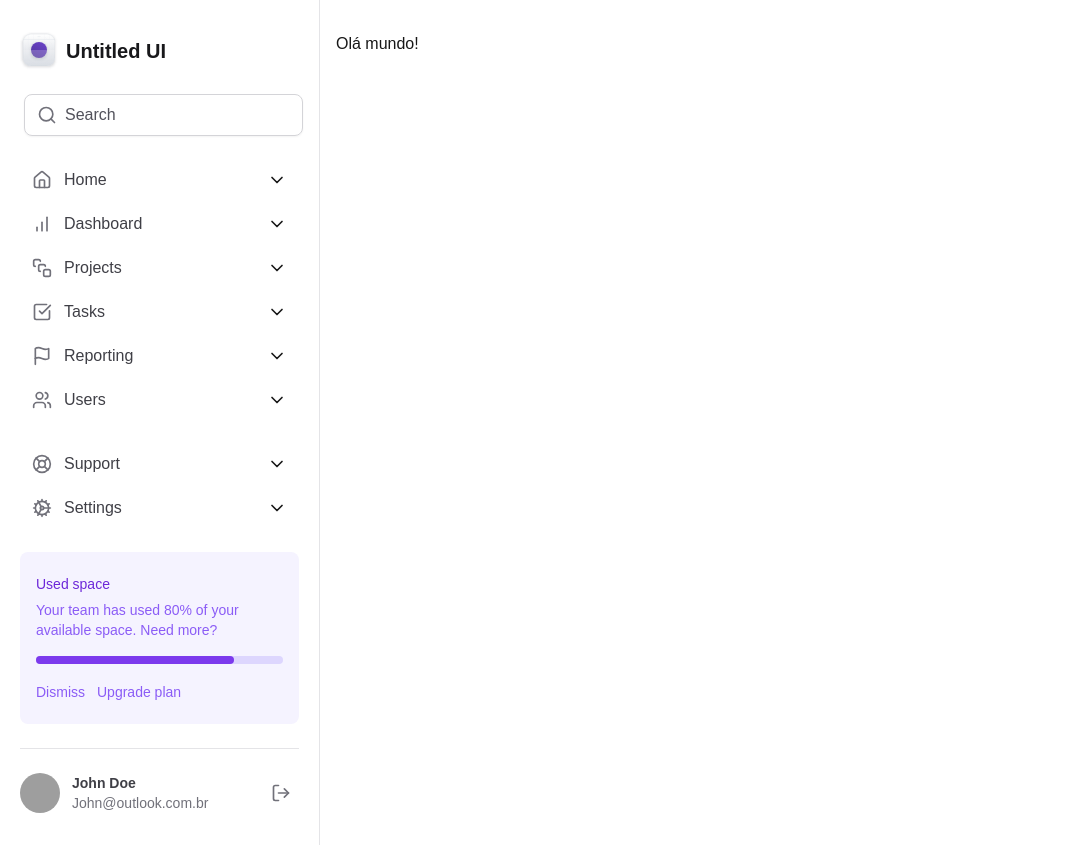
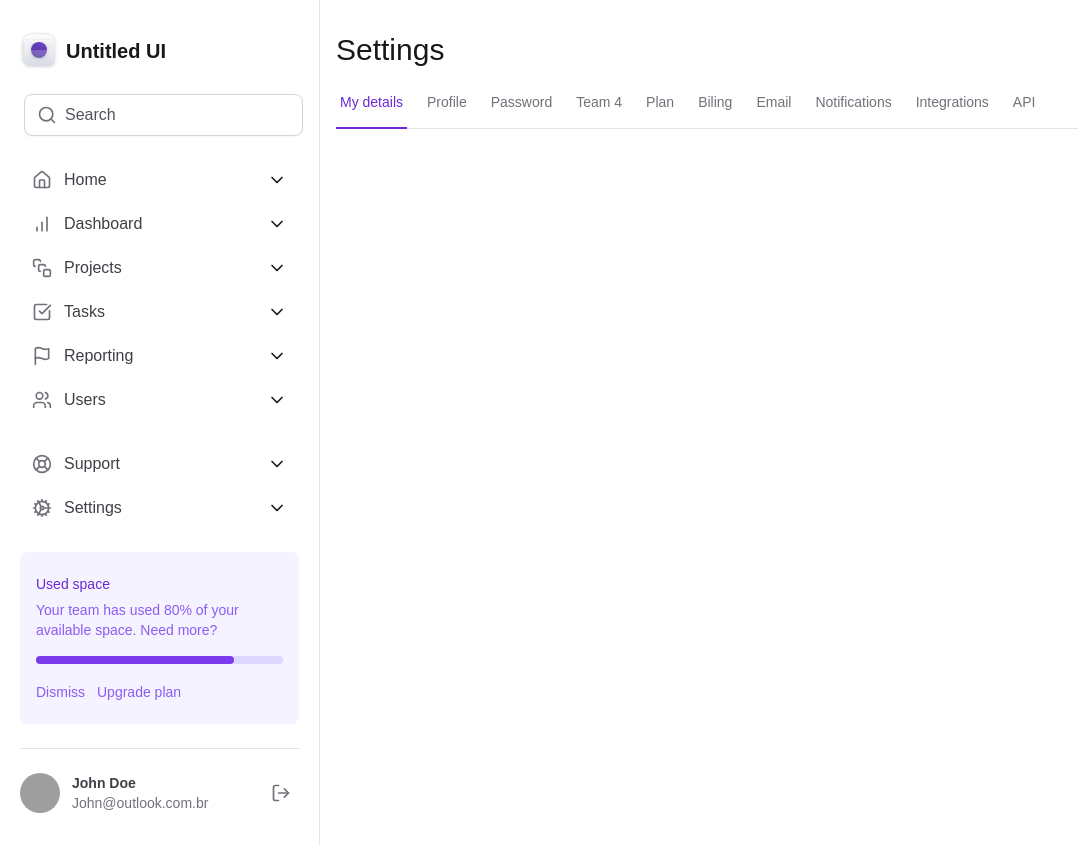
Before and after one commit to DaviSerra/Sidebar, a Next.js app: page / in a window 1280 px wide. Shown: the whole page, without its empty margins (0-1078 px from the left). Built offline with nearby package versions, Linux system fonts and the light colour scheme; grey boxes are pictures that could not be loaded.

Commit message:
feat: implementado seção de tabs

```diff
--- a/package.json
+++ b/package.json
@@ -9,6 +9,7 @@
     "lint": "next lint"
   },
   "dependencies": {
+    "@radix-ui/react-tabs": "^1.1.3",
     "lucide-react": "^0.474.0",
     "next": "15.1.6",
     "react": "^19.0.0",
--- a/src/app/layout.tsx
+++ b/src/app/layout.tsx
@@ -24,7 +24,7 @@
   children: React.ReactNode
 }>) {
   return (
-    <html lang="en">
+    <html className="antialiased" lang="en">
       <body
         className={`${geistSans.variable} ${geistMono.variable} antialiased`}
       >
--- a/src/app/page.tsx
+++ b/src/app/page.tsx
@@ -1,3 +1,10 @@
+import SettingsTabs from '@/components/SettingsTabs'
+
 export default function Home() {
-  return <h1>Olá mundo!</h1>
+  return (
+    <>
+      <h1 className="text-3xl font-medium text-zinc-900">Settings</h1>
+      <SettingsTabs />
+    </>
+  )
 }
--- /dev/null
+++ b/src/components/SettingsTabs/TabItem.tsx
@@ -0,0 +1,27 @@
+'use-client'
+
+import * as Tabs from '@radix-ui/react-tabs'
+
+export interface TabItemProps {
+  value: string
+  title: string
+  isSelected?: boolean
+}
+
+export default function TabItem({
+  value,
+  title,
+  isSelected = false,
+}: TabItemProps) {
+  return (
+    <Tabs.Trigger
+      value={value}
+      className="relative px-1 pb-4 text-sm font-medium text-zinc-500 hover:text-violet-700 data-[state=active]:text-violet-700"
+    >
+      <span>{title}</span>
+      {isSelected && (
+        <div className="absolute -bottom-px left-0 right-0 h-0.5 bg-violet-700" />
+      )}
+    </Tabs.Trigger>
+  )
+}
--- /dev/null
+++ b/src/components/SettingsTabs/index.tsx
@@ -0,0 +1,58 @@
+'use client'
+
+import * as Tabs from '@radix-ui/react-tabs'
+import { useState } from 'react'
+import TabItem from './TabItem'
+
+export default function SettingsTabs() {
+  const [currentTab, setCurrentTab] = useState('tab1')
+
+  return (
+    <Tabs.Root value={currentTab} onValueChange={setCurrentTab}>
+      <Tabs.TabsList className="mt-6 flex w-full items-center gap-4 border-b border-zinc-200">
+        <TabItem
+          value="tab1"
+          title="My details"
+          isSelected={currentTab === 'tab1'}
+        />
+        <TabItem
+          value="tab2"
+          title="Profile"
+          isSelected={currentTab === 'tab2'}
+        />
+        <TabItem
+          value="tab3"
+          title="Password"
+          isSelected={currentTab === 'tab3'}
+        />
+        <TabItem
+          value="tab4"
+          title="Team 4"
+          isSelected={currentTab === 'tab4'}
+        />
+        <TabItem value="tab5" title="Plan" isSelected={currentTab === 'tab5'} />
+        <TabItem
+          value="tab6"
+          title="Biling"
+          isSelected={currentTab === 'tab6'}
+        />
+        <TabItem
+          value="tab7"
+          title="Email"
+          isSelected={currentTab === 'tab7'}
+        />
+        <TabItem
+          value="tab8"
+          title="Notifications"
+          isSelected={currentTab === 'tab8'}
+        />
+        <TabItem
+          value="tab9"
+          title="Integrations"
+          isSelected={currentTab === 'tab9'}
+        />
+        <TabItem value="tab9" title="API" isSelected={currentTab === 'tab10'} />
+      </Tabs.TabsList>
+    </Tabs.Root>
+  )
+}
```
Also changed, not shown: 1 other file (tests, documents, lock files or other folders).
